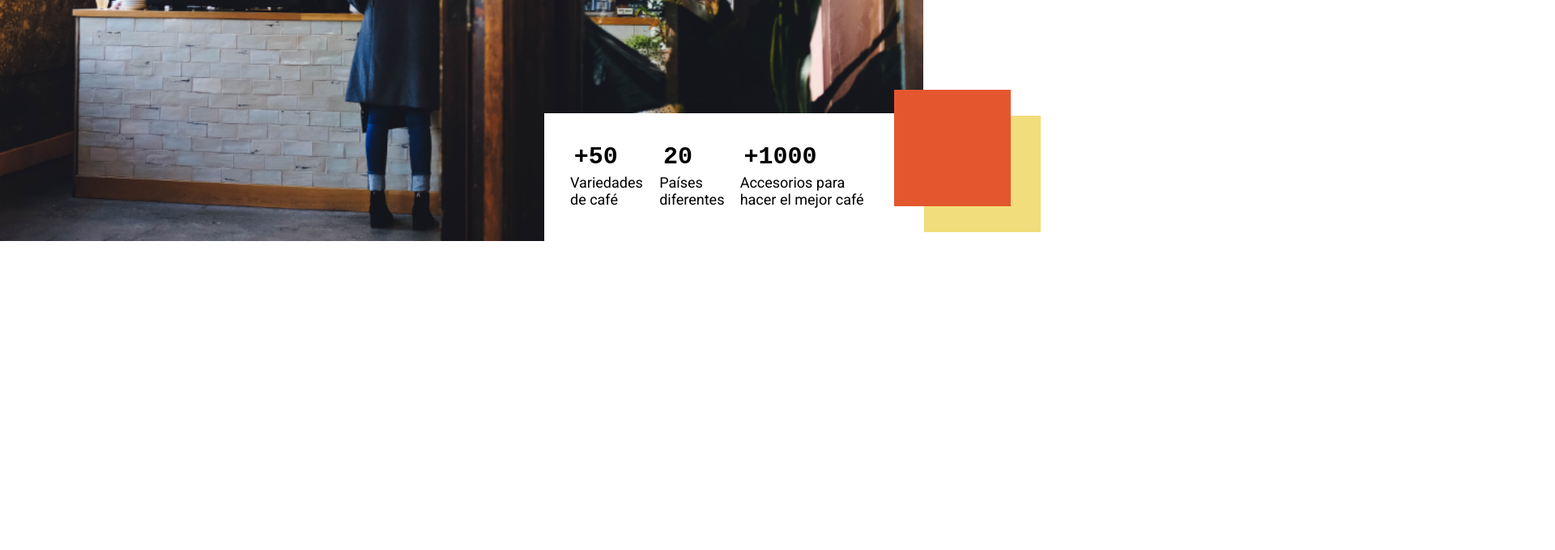
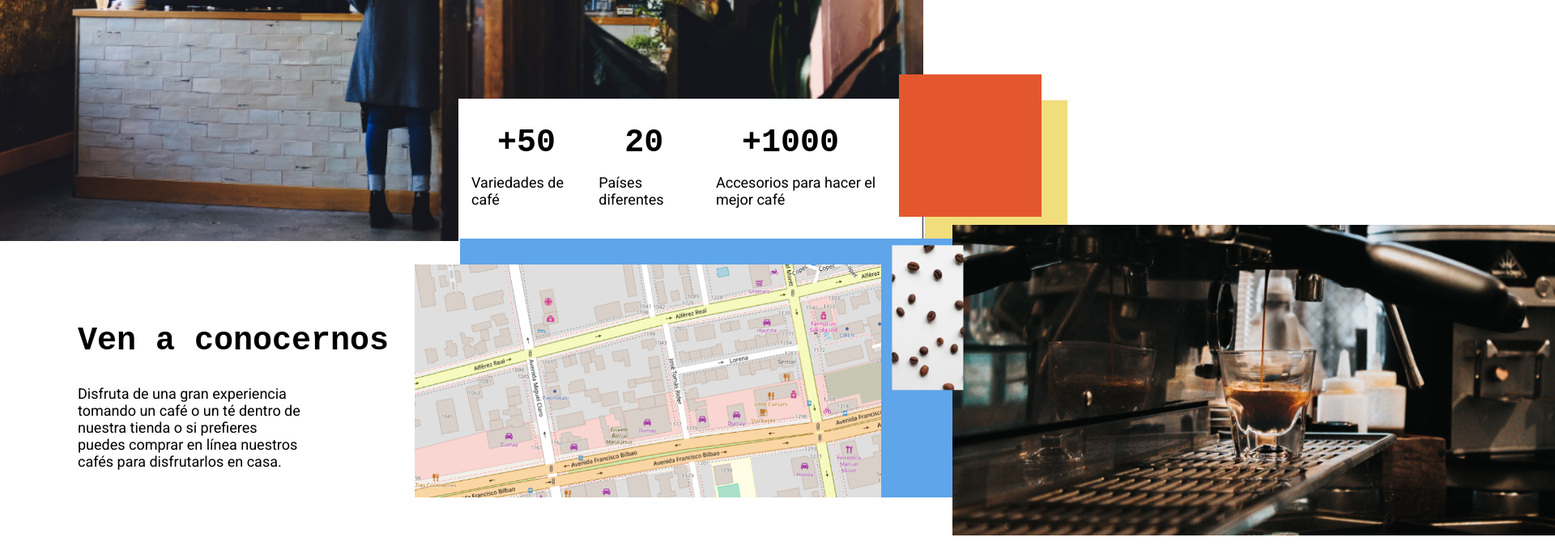
Before and after one commit to CynthiaMichelle9/Cafeter-a-Agere, a plain HTML site: page index.html in a window 1280 px wide. Shown: the part 420-1100 px from the top of the page at 81% size, 1920 px wide, since content can reach past the window. Drawn offline with Linux system fonts and the light colour scheme; a web font is replaced by a local one.

Commit message:
contacto

```diff
--- a/assets/sass/base/_base.scss
+++ b/assets/sass/base/_base.scss
@@ -1,6 +1,6 @@
 * {
     margin: 0;
     padding: 0;
-    box-sizing: border-box;
+    box-sizing:content-box;
     color: #000000;
 }
--- a/assets/sass/layout/_footer.scss
+++ b/assets/sass/layout/_footer.scss
@@ -2,41 +2,67 @@
 
 .footer {
     max-width: 100%;
-    display: flex;
+    clear: both;
 
     &__info {
-        $-title {
-            font-size: $
+        padding: 6rem;
+
+        &-title {
+            width: 46%;
+            font-size: $xx-large;
+            padding-bottom: 2rem
+        }
+
+        &-subtitle {
+            width: 26%;
+            font-family: $roboto;
+            font-size: $large;
         }
     }
 
+    &__box {
+        width:100vw;
         &--4 {
-
             background-color: $jeans;
-        height: 14rem;
-        width: 29rem;
+            height: 20rem;
+            width: 38rem;
             position: relative;
-        top: -26.3rem;
-        right: -42rem;
-        z-index: 1;
+            top: -23.9rem;
+            right: -35.5rem;
+            z-index: 3;
         }
-
 
         &--5 {
             &-img {
-        z-index: 2;
+                z-index: 4;
                 position: relative;
-        max-width: 12%;
-        rotate:  90deg;
-        float: left;
-        top: -37.4rem;
-        right: -65rem;
+                max-width: 14%;
+                rotate: 90deg;
+                top: -40.5rem;
+                right: -66rem;
             }
 
         }
 
         &--6 {
+            &-img {
                 position: relative;
-
+                z-index: 2;
+                top:-50.7rem;
+                left: 73.5rem;
+                height: 24rem;
             }
         }
+
+        &--7 {
+            &-img {
+                position: relative;
+                height: 18rem;
+                width: 36rem;
+                top: -72rem;
+                right: -32rem;
+                z-index: 4;
+            }
+        }
+    }
+}
--- a/assets/sass/layout/_header.scss
+++ b/assets/sass/layout/_header.scss
@@ -1,8 +1,9 @@
 @use '../abstracts/mixins';
 
 .header {
-    max-width: 100%;
     display: flex;
+    clear: both;
+    max-width: 90%;
 
     &__img {
         &--1 {
@@ -27,47 +28,48 @@
     }
 
     &__box {
-
-       &--1 {
+        width:100vw;
+        &--1 {
             background-color: $buff;
-            width:9rem;
-            height:9rem;
+            width: 11rem;
+            height: 11rem;
+            z-index: 1;
             position: relative;
-            top: -10rem;
-            left: 71.3rem;
-            z-index: 1;
+            top: 24rem;
+            right: 18rem;
         }
 
         &--2 {
             background-color: $flame;
-            width:9rem;
-            height:9rem;
+            width: 11rem;
+            height: 11rem;
+            z-index: 2;
             position: relative;
-            top: -21rem;
-            left: 69rem;
-            z-index: 2;
+            top: 11rem;
+            right: 20rem;
         }
 
         &--3 {
-            padding: 2rem;
-            height: 10rem;
-            width: 30rem;
             background-color: $white;
+            position: relative;
             display: flex;
-            position: relative;
-            top: -28.2rem;
-            right: -42rem;
+            top: 1.9rem;
+            left: -54rem;
+            height: 11rem;
+            width: 35.8rem;
+            text-align: start;
 
             &-title {
-                font-size: $x-large;
+                padding-left: 3rem;
+                padding-top: 2rem;
+                font-size: $xx-large;
                 font-weight: 600;
-                padding: 0.3rem;
             }
 
             &-subtitle {
+                padding: 1rem;
                 font-family: $roboto;
                 font-size: $large;
-                width: 80%;
             }
         }
 
--- a/assets/sass/main.scss
+++ b/assets/sass/main.scss
@@ -9,6 +9,7 @@
 /* Layout */
 @import 'layout/header';
 @import 'layout/nav';
+@import 'layout/footer';
 /* Components  */
 @import 'components/buttons';
 
--- a/index.html
+++ b/index.html
@@ -54,13 +54,10 @@
             <h1 class="header__title">Café Agere</h1>
             <h2 class="header__subtitle">Coffee Shop</h2>
         </div>
-    </div>
         <div class="header__box">
             <div class="header__box--1">
-
             </div>
             <div class="header__box--2">
-
             </div>
             <div class="header__box--3">
                 <div>
@@ -75,11 +72,12 @@
                     <h2 class="header__box--3-title">+1000</h2>
                     <p class="header__box--3-subtitle">Accesorios para hacer el mejor café</p>
                 </div>
-
+            </div>
         </div>
     </div>
 
-    <footer class="footer">
+
+    <div class="footer">
         <div class="footer__info">
             <h2 class="footer__info-title">
                 Ven a conocernos
@@ -89,16 +87,17 @@
                 o si prefieres puedes comprar en línea nuestros cafés para disfrutarlos en casa.
             </p>
         </div>
-            <div class="header__box--4">
+        <div class="footer__box--4">
         </div>
-            <div class="header__box--5">
-                <img src="./assets/img/img-3.png" alt="img3" class="header__box--5-img">
+        <div class="footer__box--5">
+            <img src="./assets/img/img-3.png" alt="img3" class="footer__box--5-img">
         </div>
-            <div class="header__box--5">
-                <img src="./assets/img/img-2.png" alt="img2">
+        <div class="footer__box--6">
+                <img src="./assets/img/img-2.png" alt="img2" class="footer__box--6-img">
         </div>
-    </footer>
-    <!-- >
-        <img src="./assets/img/img-4.png" alt="img4"> -->
+        <div class="footer__box--7">
+            <img src="./assets/img/img-4.png" alt="img4" class="footer__box--7-img">
+        </div>
+    </div>
 
 </body>
```
Also changed, not shown: assets/css/style.css, 1 other file. Lines whose indentation alone changed are shown as unchanged.
